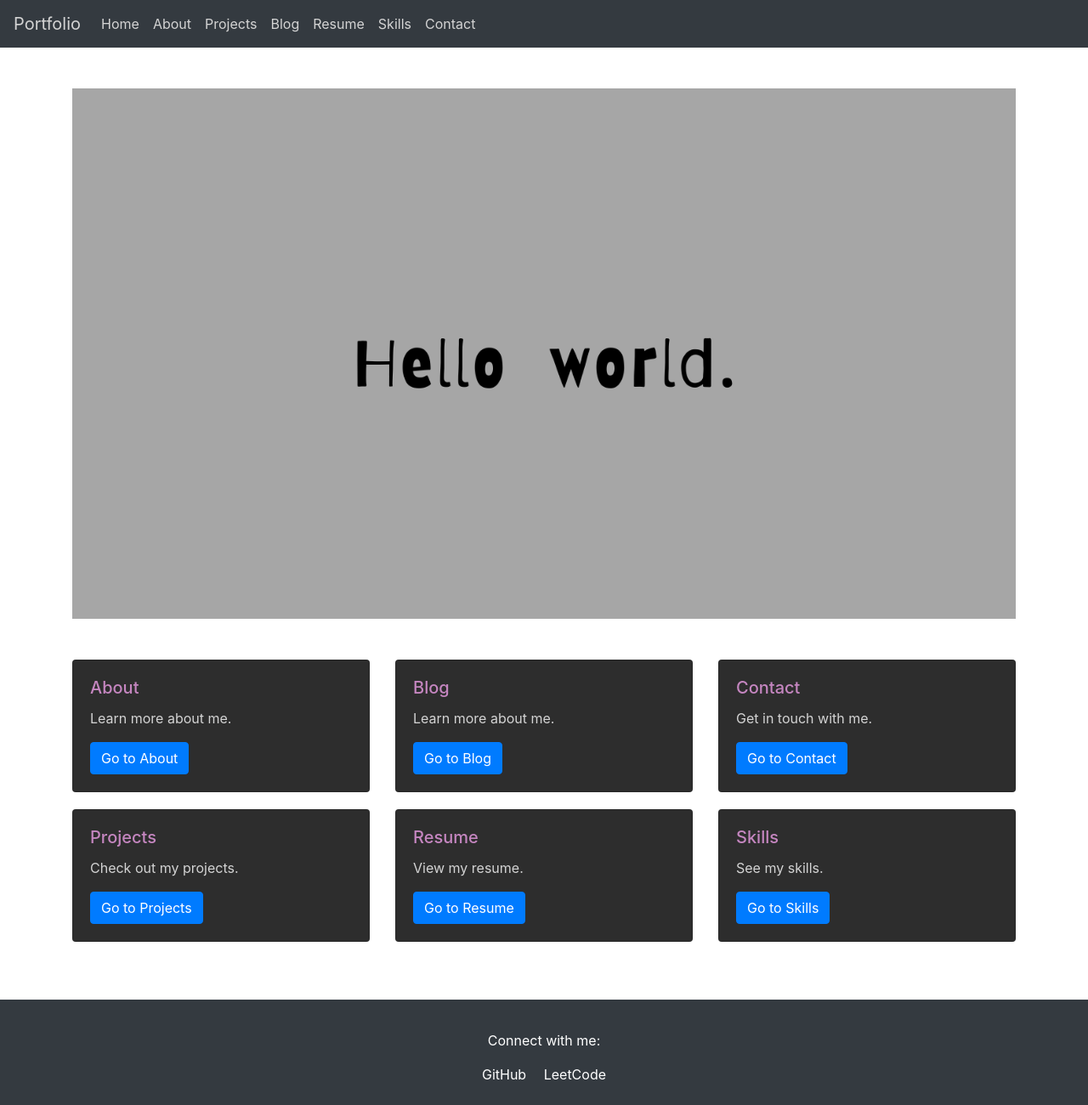
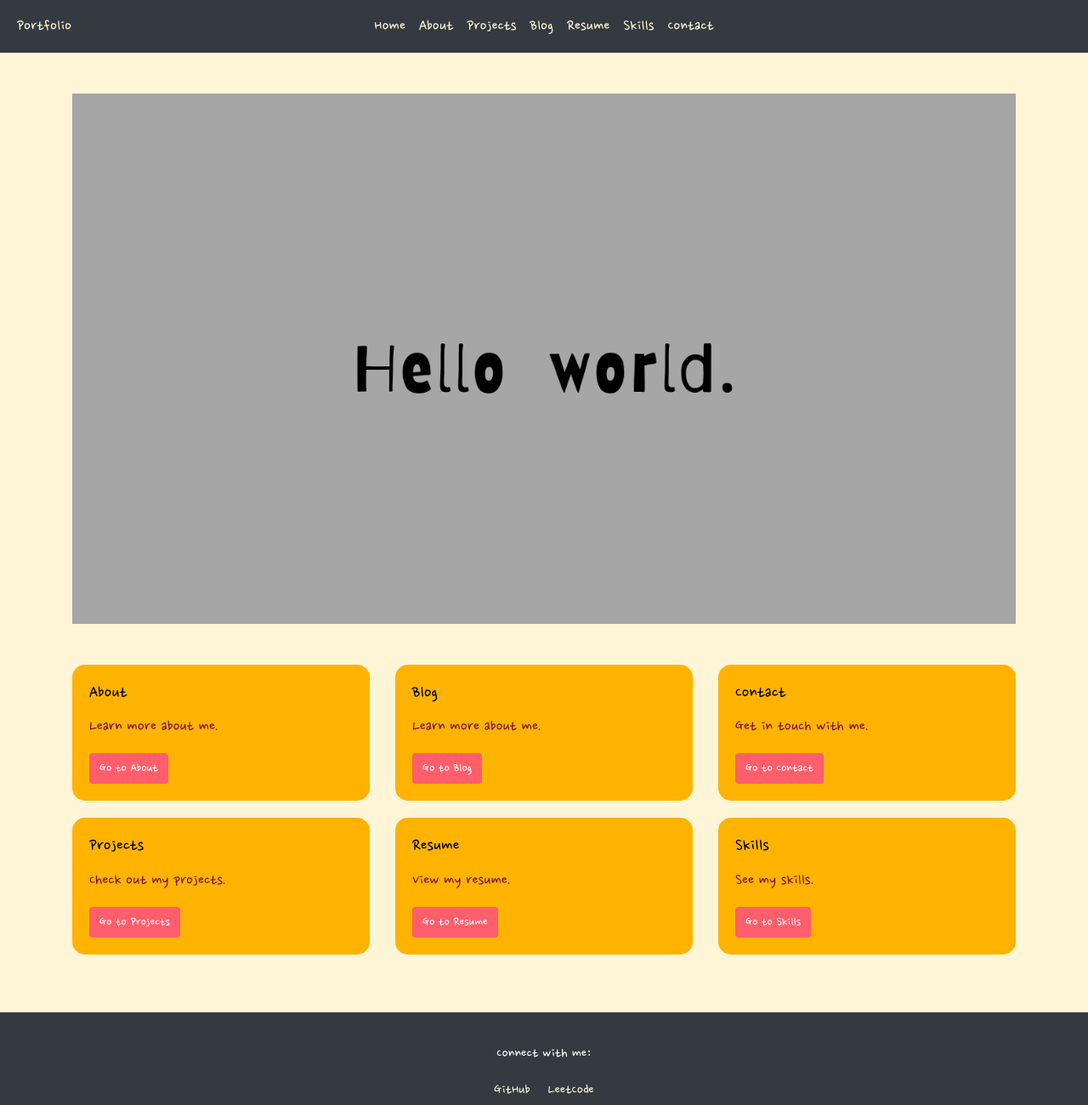
Before and after one commit to xeena26/portfolio-website, a plain HTML site: page index.html in a window 1280 px wide. Shown: the top 1300 px of the page at 85% size. Drawn offline with nearby package versions, Linux system fonts and the light colour scheme.

Commit message:
Changed colour and font

```diff
--- a/index.html
+++ b/index.html
@@ -11,9 +11,9 @@
 
 <body>
     <nav class="navbar navbar-expand-lg navbar-dark bg-dark">
-        <a class="navbar-brand" href="#">Portfolio</a>
+        <a class="navbar-brand portfolio" href="#">Portfolio</a>
         <div class="collapse navbar-collapse" id="navbarNav">
-            <ul class="navbar-nav">
+            <ul class="navbar-nav mx-auto">
                 <li class="nav-item"><a class="nav-link" href="index.html">Home</a></li>
                 <li class="nav-item"><a class="nav-link" href="about.html">About</a></li>
                 <li class="nav-item"><a class="nav-link" href="projects.html">Projects</a></li>
@@ -24,6 +24,7 @@
             </ul>
         </div>
     </nav>
+
     <div class="container mt-5">
         <!-- Banner Section -->
         <div class="banner">
@@ -91,7 +92,7 @@
     <footer class="footer bg-dark text-white mt-5">
         <div class="container text-center py-3">
             <p>Connect with me:</p>
-            <a href="https://github.com/your-username" class="text-white mx-2" target="_blank">GitHub</a>
+            <a href="https://github.com/xeena26" class="text-white mx-2" target="_blank">GitHub</a>
             <a href="https://leetcode.com/your-username" class="text-white mx-2" target="_blank">LeetCode</a>
             <!-- Add more links as needed -->
         </div>
--- a/styles.css
+++ b/styles.css
@@ -1,108 +1,138 @@
+@import url('https://fonts.googleapis.com/css2?family=Nanum+Pen+Script&display=swap');
+
 body {
-    background-color: #2c2c54;
-    /* Dark purplish-grey background */
-    color: #d4d4d4;
-    /* Brighter text color */
-    font-family: 'Arial', sans-serif;
+    background-color: #fff5d7 !important;
+    /* Ragin Beige background */
+    color: #ffaaab !important;
+    /* Pink Leaf text color */
+    font-family: 'Nanum Pen Script', cursive !important;
+    /* Handwritten, narrow font */
+    font-size: 18px !important;
+    /* Increased base font size */
 }
 
 .navbar {
-    background-color: #2d2d2d;
-    /* Darker navbar background */
-    margin-bottom: 20px;
+    display: flex;
+    justify-content: center !important;
+    align-items: center !important;
+    background-color: #ff5e6c !important;
+    /* Coral Pink navbar background */
+    margin-bottom: 20px !important;
+    position: relative;
+    /* Add this to position the Portfolio button */
+}
+
+.navbar .portfolio {
+    position: absolute;
+    left: 20px;
+    /* Adjust the position of the "Portfolio" button */
 }
 
 .navbar-brand,
 .nav-link {
-    color: #d4d4d4 !important;
-    /* Brighter navbar text color */
-    transition: color 0.3s ease;
-    /* Smooth transition for color change */
+    color: #fff5d7 !important;
+    /* Ragin Beige navbar text color */
+    transition: color 0.3s ease, font-size 0.3s ease !important;
+    /* Smooth transition for color and font size change */
+    font-size: 20px !important;
+    /* Increased navbar font size */
 }
 
 .navbar-brand:hover,
 .nav-link:hover {
-    color: #007acc !important;
-    /* Color on hover */
+    color: #ffaaab !important;
+    /* Pink Leaf on hover */
+    font-size: 24px !important;
+    /* Larger font size on hover */
 }
 
 .navbar-brand:active,
 .nav-link:active {
-    color: #ffcc00 !important;
-    /* Color on click */
+    color: #feb300 !important;
+    /* Sleuthe Yellow on click */
 }
 
 .card {
-    background-color: #2d2d2d !important;
-    /* Dark card background */
-    border: none;
-    border-radius: 15px;
+    background-color: #feb300 !important;
+    /* Sleuthe Yellow card background */
+    border: none !important;
+    border-radius: 15px !important;
     /* Rounded edges */
-    margin-bottom: 20px;
-    transition: transform 0.3s ease;
-    /* Smooth transition for movement */
+    margin-bottom: 20px !important;
+    transition: transform 0.3s ease, font-size 0.3s ease !important;
+    /* Smooth transition for movement and font size */
 }
 
 .card:hover {
-    transform: scale(1.05);
+    transform: scale(1.05) !important;
     /* Slightly enlarge the card on hover */
 }
 
 .card-title {
-    color: #c586c0;
-    /* Brighter card title color */
+    color: #000000 !important;
+    /* Black card title color */
+    font-size: 22px !important;
+    /* Increased card title font size */
 }
 
 .card-text {
-    color: #d4d4d4;
-    /* Brighter card text color */
+    color: #7b163c !important;
+    /* Black card text color */
+    font-size: 20px !important;
+    /* Increased card text font size */
+}
+
+.card:hover .card-title,
+.card:hover .card-text {
+    font-size: 26px !important;
+    /* Larger font size on hover */
 }
 
 .btn-primary {
-    background-color: #007acc;
-    /* Brighter button background */
-    border: none;
+    background-color: #ff5e6c !important;
+    /* Coral Pink button background */
+    border: none !important;
 }
 
 .btn-primary:hover {
-    background-color: #005f9e;
-    /* Darker button background on hover */
+    background-color: #ffaaab !important;
+    /* Pink Leaf button background on hover */
 }
 
 .form-control {
-    background-color: #3c3c3c;
-    /* Darker form input background */
-    color: #d4d4d4;
-    /* Brighter form input text color */
-    border: 1px solid #555555;
+    background-color: #feb300 !important;
+    /* Sleuthe Yellow form input background */
+    color: #ff5e6c !important;
+    /* Coral Pink form input text color */
+    border: 1px solid #ff5e6c !important;
     /* Border color for form inputs */
 }
 
 .form-control::placeholder {
-    color: #a6a6a6;
-    /* Placeholder text color */
+    color: #ffaaab !important;
+    /* Pink Leaf placeholder text color */
 }
 
 .form-group label {
-    color: #d4d4d4;
-    /* Brighter form label color */
+    color: #ff5e6c !important;
+    /* Coral Pink form label color */
 }
 
 .footer {
-    background-color: #2d2d2d;
-    /* Dark footer background */
-    color: #d4d4d4;
-    /* Brighter footer text color */
-    padding: 20px 0;
+    background-color: #ff5e6c !important;
+    /* Coral Pink footer background */
+    color: #fff5d7 !important;
+    /* Ragin Beige footer text color */
+    padding: 20px 0 !important;
 }
 
 .footer a {
-    color: #d4d4d4;
-    /* Brighter footer link color */
-    text-decoration: none;
+    color: #fff5d7 !important;
+    /* Ragin Beige footer link color */
+    text-decoration: none !important;
 }
 
 .footer a:hover {
-    color: #007acc;
-    /* Brighter link color on hover */
+    color: #ffaaab !important;
+    /* Pink Leaf link color on hover */
 }
```
Also changed, not shown: about.html (+3 -2 lines), blog.html (+4 -4 lines), contact.html (+3 -2 lines), projects.html (+2 -2 lines), resume.html (+2 -2 lines), skills.html (+2 -2 lines).
